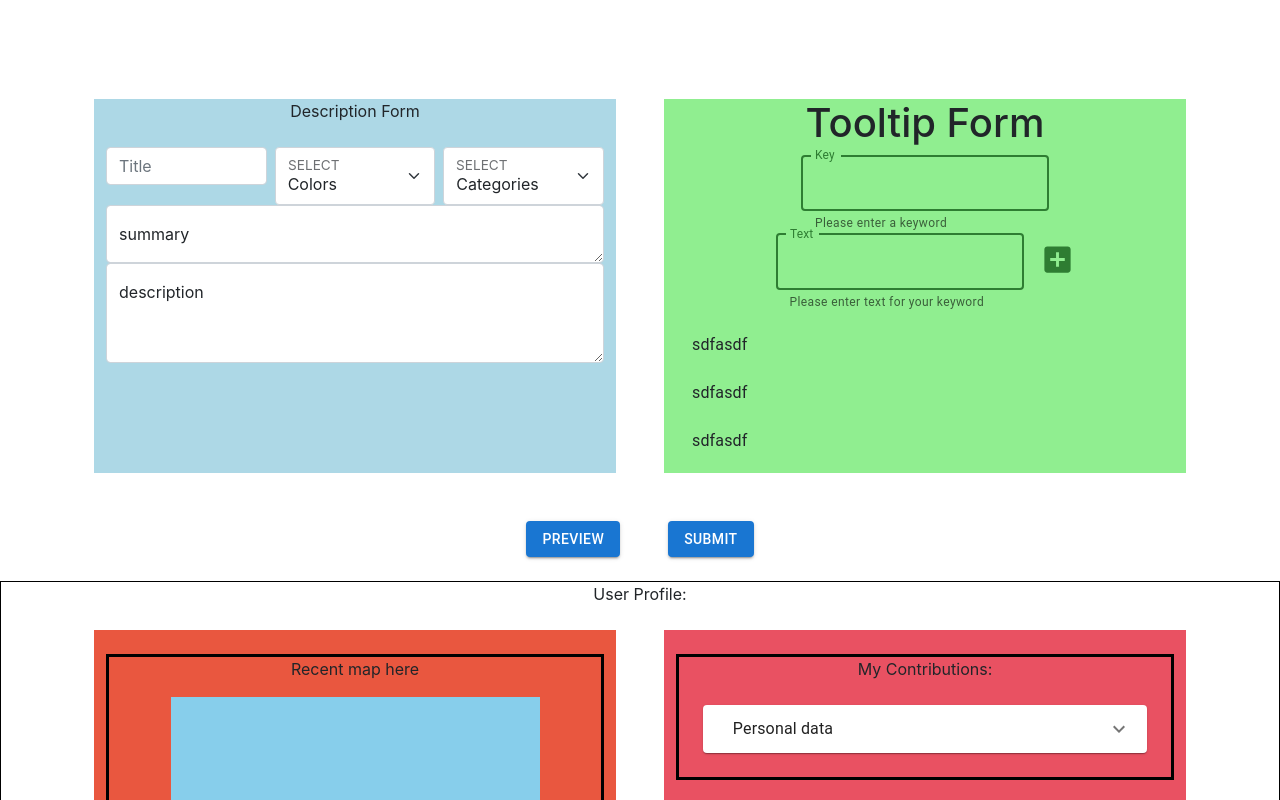
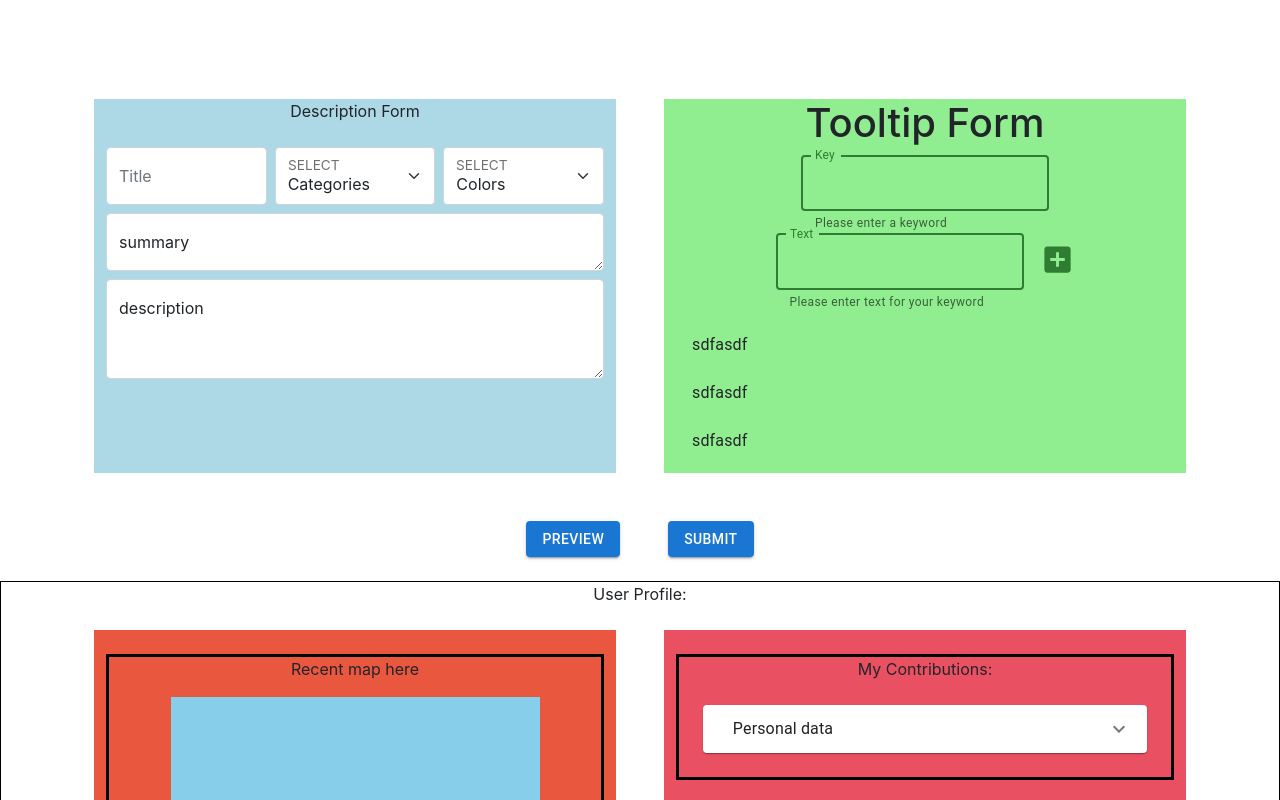
Before and after one commit to jeffreyjtech/infinite-landscape, a React (Create React App) app: page / in a window 1280 px wide. Shown: the top 800 px of the page. Built offline with nearby package versions, Linux system fonts and the light colour scheme.

Commit message:
refactored from and created on submit with description state

```diff
--- a/src/components/Form/DescriptionForm/index.js
+++ b/src/components/Form/DescriptionForm/index.js
@@ -1,7 +1,7 @@
 import * as React from "react";
 import { useState } from "react";
-import { MenuItem, TextField } from "@mui/material";
-import Button from 'react-bootstrap/Button'
+// import { MenuItem, TextField } from "@mui/material";
+// import Button from 'react-bootstrap/Button'
 import Form from 'react-bootstrap/Form';
 import Row from 'react-bootstrap/Row';
 import Col from 'react-bootstrap/Col'
@@ -24,7 +24,7 @@ function DescriptionForm({ descriptionHandler }) {
   const [formData, setFormData] = useState({});
 
   const handleChange = (e) => {
-    console.log(e.target.name, e.target.value)
+    // console.log(e.target.name, e.target.value)
     let store = { ...formData };
     const field = e.target.name;
     const value = e.target.value;
@@ -52,8 +52,19 @@ function DescriptionForm({ descriptionHandler }) {
                   placeholder="Title"
                   name="title"
                   onChange={handleChange}
+                  style={{ height: '58px' }}
                 />
               </Form.Group>
+            </Col>
+            <Col md>
+              <FloatingLabel controlId="floatingSelectGrid" label="SELECT">
+                <Form.Select name="category" onChange={handleChange}>
+                  <option>Categories</option>
+                  {categories.map(value => {
+                    return <option value={value}>{value}</option>
+                  })}
+                </Form.Select>
+              </FloatingLabel>
             </Col>
             <Col md>
               <FloatingLabel controlId="floatingSelectGrid" label="SELECT">
@@ -65,18 +76,8 @@ function DescriptionForm({ descriptionHandler }) {
                 </Form.Select>
               </FloatingLabel>
             </Col>
-            <Col md>
-              <FloatingLabel controlId="floatingSelectGrid" label="SELECT">
-                <Form.Select name="category" onChange={handleChange}>
-                  <option>Categories</option>
-                  {categories.map(value => {
-                    return <option value={value}>{value}</option>
-                  })}
-                </Form.Select>
-              </FloatingLabel>
-            </Col>
           </Row>
-          <FloatingLabel controlId="floatingTextarea2" label="summary">
+          <FloatingLabel controlId="floatingTextarea2" label="summary" className="mt-2">
             <Form.Control
               as="textarea"
               placeholder="enter info here"
@@ -84,7 +85,7 @@ function DescriptionForm({ descriptionHandler }) {
               onChange={handleChange}
             />
           </FloatingLabel>
-          <FloatingLabel controlId="floatingTextarea2" label="description">
+          <FloatingLabel controlId="floatingTextarea2" label="description" className="mt-2">
             <Form.Control
               as="textarea"
               placeholder="enter description here"
```
